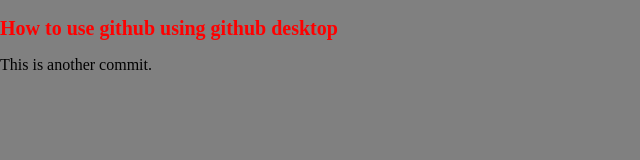
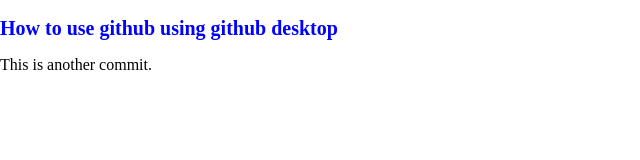
Before and after one commit to nabin-skilluplabs/fsd_b5_monday, a plain HTML site: page lunshwa/index.html in a window 1280 px wide. Shown: the whole page, without its empty margins (0-640 px from the left). Drawn offline with Linux system fonts and the light colour scheme; files that its build step writes are made by us from their sources.

Commit message:
Updated style.css
Changed bg color and h2 font color

```diff
--- a/lunshwa/assets/css/style.css
+++ b/lunshwa/assets/css/style.css
@@ -1,10 +1,10 @@
 body{
   margin:0;
   padding:0;
-  background-color:gray;
+  background-color:white;
 }
 
 h2{
   font-size: 20px;
-  color:red;
+  color:blue;
 }
```
